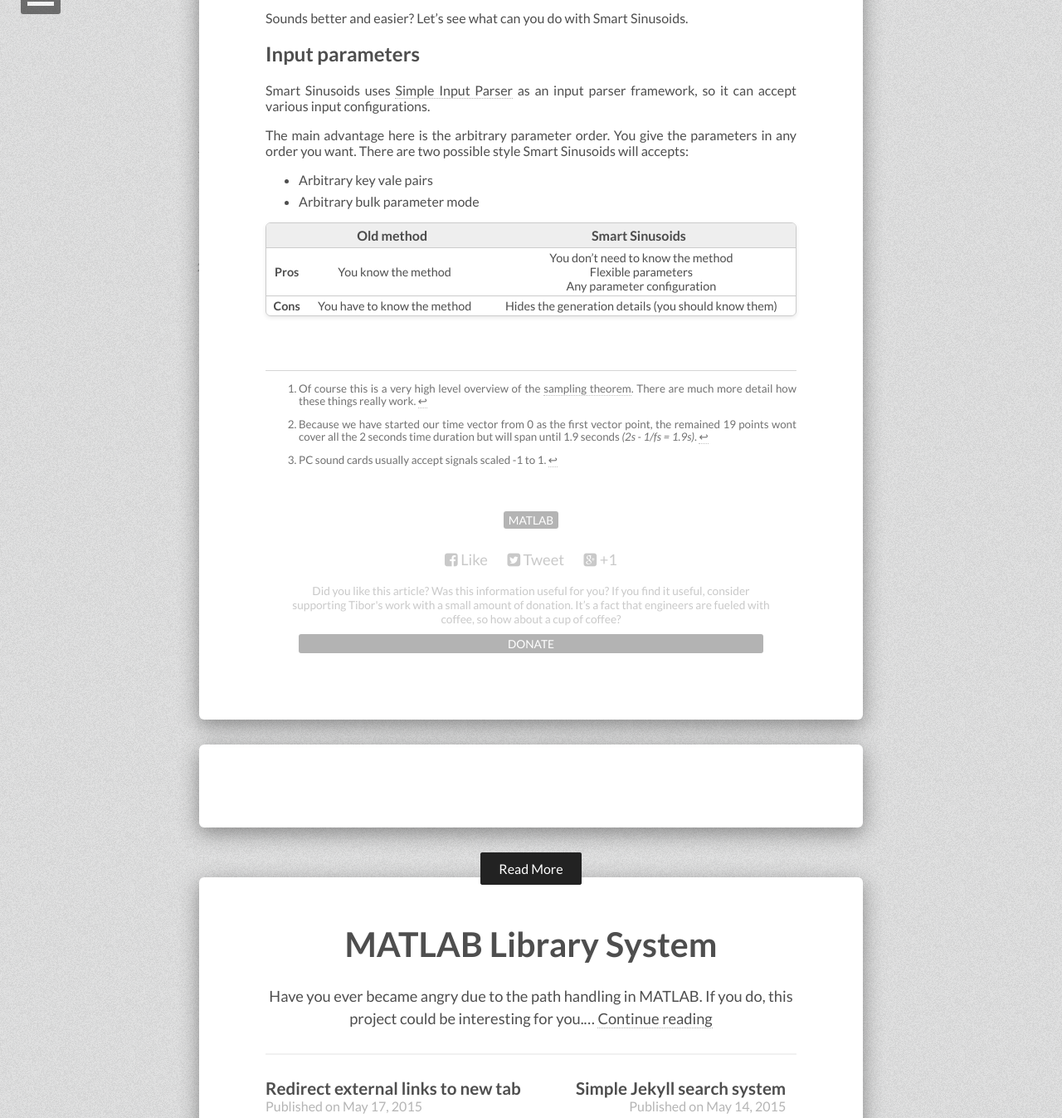
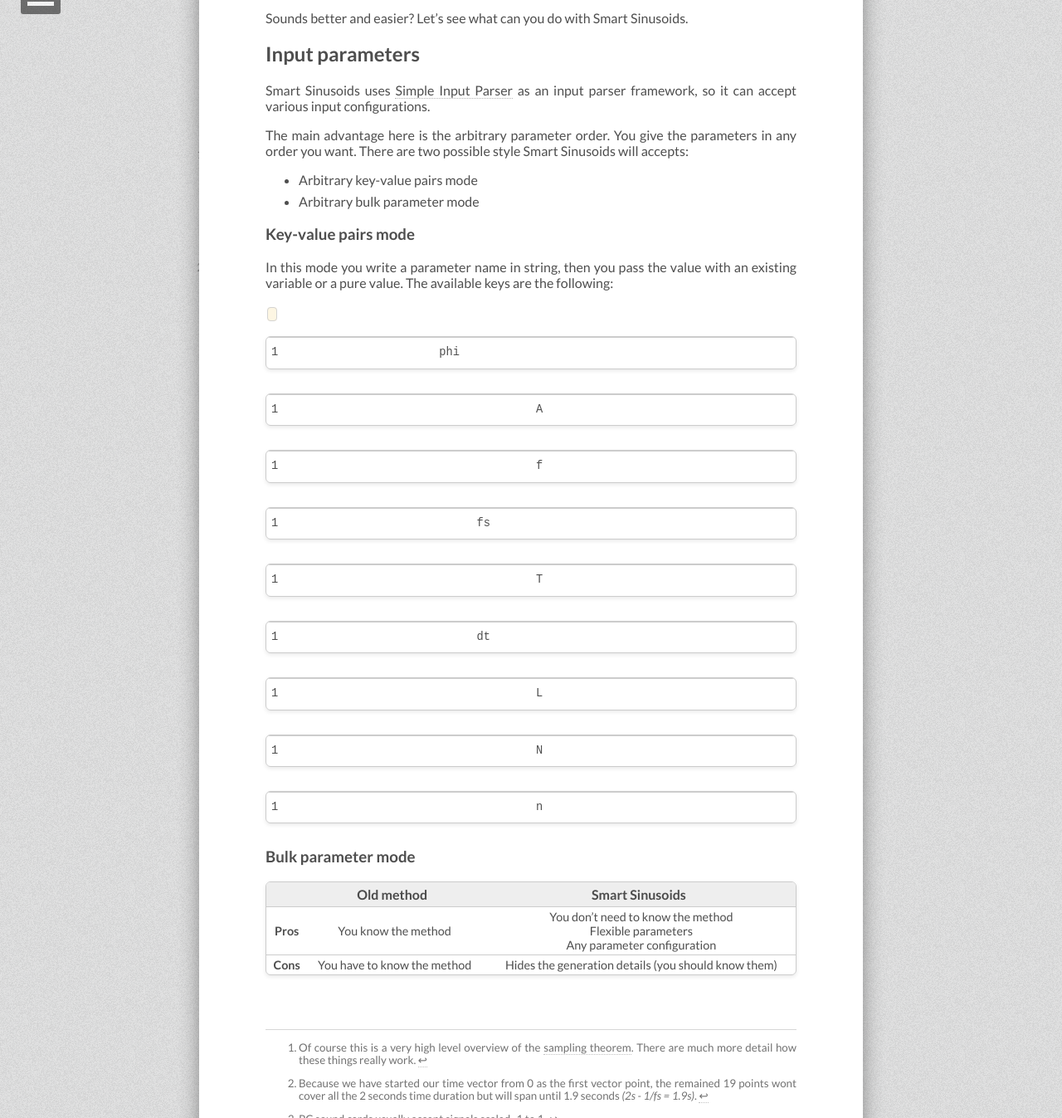
Before and after one commit to tiborsimon/tiborsimon.github.io, a Jekyll site: the page built from _posts/2015-05-28-smart-sinusoids.md, in a window 1280 px wide and 1400 px high, scrolled down 7296 px, cut to the strip 53-1400 px from the top of the window. Shown: the whole strip at 83% size. Built offline with Jekyll 4.4.1, drawn with Linux system fonts in a browser that asks for light colours; nearby versions of some CDN libraries; comment, search, counter and statistics services are not loaded.

Commit message:
Article update

```diff
--- a/_posts/2015-05-28-smart-sinusoids.md
+++ b/_posts/2015-05-28-smart-sinusoids.md
@@ -151,8 +151,19 @@
 
 The main advantage here is the arbitrary parameter order. You give the parameters in any order you want. There are two possible style Smart Sinusoids will accepts:
 
-- Arbitrary key vale pairs
+- Arbitrary key-value pairs mode
 - Arbitrary bulk parameter mode
+
+### Key-value pairs mode
+
+In this mode you write a parameter name in string, then you pass the value with an existing variable or a pure value. The available keys are the following:
+
+`phi` `A` `f` `fs` `T` `dt` `L` `N` `n`
+
+
+### Bulk parameter mode
+
+
 
 
 
```
